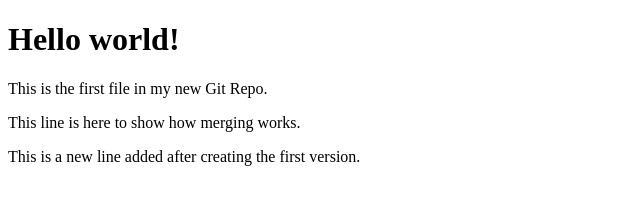
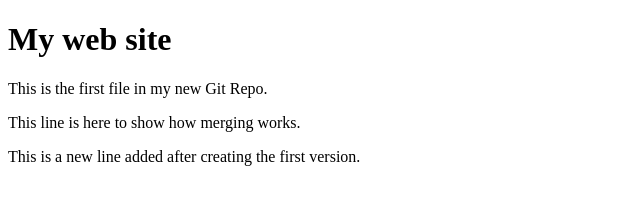
Before and after one commit to amohammedramzi/amohammedramzi.github.io, a plain HTML site: page index.html in a window 1280 px wide. Shown: the whole page, without its empty margins (0-640 px from the left). Drawn offline with Linux system fonts and the light colour scheme.

Commit message:
Change heading from 'Hello world!' to 'My web site'

```diff
--- a/index.html
+++ b/index.html
@@ -6,7 +6,7 @@
 </head>
 <body>
 
-<h1>Hello world!</h1>
+<h1>My web site</h1>
 
 <p>This is the first file in my new Git Repo.</p>
 <p>This line is here to show how merging works.</p>
```
